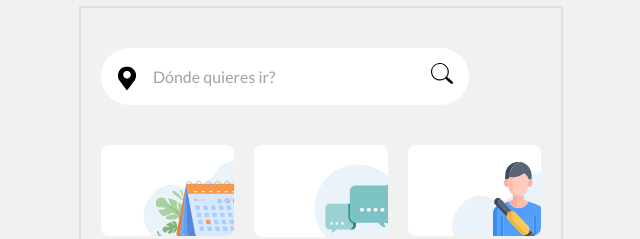
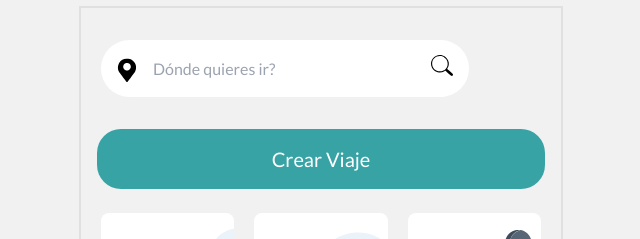
Before and after one commit to ISPP-Grupo5/BugaLink, a Next.js app in the folder bugalink-frontend/: page / in a window 1280 px wide. Shown: the top 239 px of the page, without its empty margins (319-959 px from the left). Built offline with nearby package versions, Linux system fonts and the light colour scheme; no server answers.

Commit message:
feat: Add Direct and Individual Trips

```diff
--- /dev/null
+++ b/bugalink-frontend/components/buttons/Option/index.tsx
@@ -0,0 +1,72 @@
+import Menu from '@mui/material/Menu';
+import MenuItem from '@mui/material/MenuItem';
+import Link from 'next/link';
+import { useState } from 'react';
+
+type Params = {
+  text: string;
+  className?: string;
+  Option1: string;
+  Option2: string;
+  isLink: boolean;
+  linkOption1?: string;
+  linkOption2?: string;
+};
+
+export default function OptionButton({
+  text,
+  className,
+  Option1,
+  Option2,
+  isLink,
+  linkOption1,
+  linkOption2,
+}: Params) {
+  const [anchorEl, setAnchorEl] = useState(null);
+  const open = Boolean(anchorEl);
+
+  const handleClick = (event: React.MouseEvent<HTMLButtonElement>) => {
+    setAnchorEl(event.currentTarget);
+  };
+  const handleClose = () => {
+    setAnchorEl(null);
+  };
+
+  return (
+    <span className={`${className}`}>
+      <button
+        className="w-full rounded-3xl bg-turquoise py-4 px-8 text-center text-xl text-white"
+        onClick={handleClick}
+      >
+        {text}
+      </button>
+      <Menu
+        transformOrigin={{ horizontal: 'center', vertical: 'bottom' }}
+        anchorOrigin={{ horizontal: 'center', vertical: 'top' }}
+        anchorEl={anchorEl}
+        open={open}
+        onClose={handleClose}
+        MenuListProps={{
+          'aria-labelledby': 'basic-button',
+        }}
+      >
+        {isLink === true && (
+          <span>
+            <Link href={linkOption1}>
+              <MenuItem onClick={handleClose}>{Option1}</MenuItem>
+            </Link>
+            <Link href={linkOption2}>
+              <MenuItem onClick={handleClose}>{Option2}</MenuItem>
+            </Link>
+          </span>
+        )}
+        {isLink === false && (
+          <span>
+            <MenuItem onClick={handleClose}>{Option1}</MenuItem>
+            <MenuItem onClick={handleClose}>{Option2}</MenuItem>
+          </span>
+        )}
+      </Menu>
+    </span>
+  );
+}
--- a/bugalink-frontend/components/pages/routines/common/index.tsx
+++ b/bugalink-frontend/components/pages/routines/common/index.tsx
@@ -140,9 +140,15 @@ export default function NewRoutine({
                   )
                 }
               />
+              <div className='flex flex-row space-x-4 items-center place-content-center mt-2'>
+                <input type="checkbox" className='w-5 h-5'/>
+                <label className='text-xl font-bold'>No repetir el viaje</label>
+              </div>
+
             </div>
+
           )}
-          <CTAButton className="mt-6 w-full" text="CREAR" />
+          <CTAButton className="mt-3 w-full" text="CREAR" />
         </form>
       </div>
     </AnimatedLayout>
--- a/bugalink-frontend/pages/index.tsx
+++ b/bugalink-frontend/pages/index.tsx
@@ -10,6 +10,7 @@ import Link from 'next/link';
 import Destino from 'public/icons/Vista-Principal/destino.svg';
 import { useState } from 'react';
 import Glass from '/public/icons/Vista-Principal/glass.svg';
+import OptionButton from '@/components/buttons/Option';
 
 export default function Home() {
   const [drawerOpen, setDrawerOpen] = useState(false);
@@ -20,7 +21,7 @@ export default function Home() {
   return (
     <AnimatedLayout className="max-h-full overflow-y-scroll">
       <div className="flex flex-col pb-24">
-        <span className="my-10 flex items-center space-x-4 px-4 md:px-5">
+        <span className="my-8 flex items-center space-x-4 px-4 md:px-5">
           <form className="flex w-full items-center rounded-full bg-white px-4 py-3">
             <Destino className="h-5 w-5 flex-none translate-y-0.5 scale-125 fill-light-turquoise stroke-light-turquoise" />
             <input
@@ -42,6 +43,16 @@ export default function Home() {
           </Link>
         </span>
 
+        <OptionButton
+          text="Crear Viaje"
+          className="mx-auto h-1/6 w-full mb-6 px-4"
+          Option1="Como Pasajero"
+          Option2="Como Conductor"
+          isLink={true}
+          linkOption1="/users/273932t8437/routines/passenger/new"
+          linkOption2="/users/273932t8437/routines/driver/new"
+        />
+
         <span className="flex w-full justify-between space-x-5 px-4 md:px-5">
           <SquareRoutinesButton />
           <SquareChatsButton />
@@ -55,6 +66,7 @@ export default function Home() {
           </Link>
         </span>
         <UpcomingTripsCarousel />
+
         <span className="mt-4 flex flex-col px-4 md:px-5">
           <p className="mb-2 text-left text-xl font-semibold">
             Viajes guardados
@@ -65,6 +77,7 @@ export default function Home() {
             ¡Guárdalo y aparecerá aquí!
           </div>
         </span>
+
       </div>
       <RecommendationsDrawer open={drawerOpen} setOpen={setDrawerOpen} />
     </AnimatedLayout>
--- a/bugalink-frontend/pages/ride/[id]/detailsTwo.tsx
+++ b/bugalink-frontend/pages/ride/[id]/detailsTwo.tsx
@@ -1,5 +1,4 @@
 import { BackButtonText } from '@/components/buttons/Back';
-import CTAButton from '@/components/buttons/CTA';
 import PlusMinusCounter from '@/components/buttons/PlusMinusCounter';
 import AnimatedLayout from '@/components/layouts/animated';
 import MapPreview from '@/components/maps/mapPreview';
@@ -7,6 +6,7 @@ import ProfileHeader from '@/components/ProfileHeader';
 import TripDetails from '@/components/TripDetails';
 import useMapCoordinates from '@/hooks/useMapCoordinates';
 import { useState } from 'react';
+import OptionButton from '@/components/buttons/Option';
 
 const MIN_RESERVED_SEATS = 1;
 const MAX_RESERVED_SEATS = 8; // TODO: Get max free seats the driver offers from the backend
@@ -76,7 +76,7 @@ export default function DetailsTwo() {
           name="Jesús Marchena"
           rating="4.8"
           numberOfRatings="14"
-          photo='/assets/avatar.png'
+          photo="/assets/avatar.png"
         />
         <div className="flex flex-row">
           <p className="font-normal text-dark-turquoise">
@@ -91,7 +91,13 @@ export default function DetailsTwo() {
           <p className="text-md font-normal">Precio total</p>
           <p className="text-3xl font-bold">4,00€</p>
         </div>
-        <CTAButton className="w-2/3" text={'SOLICITAR'} />
+        <OptionButton
+          text="SOLICITAR"
+          Option1="Recurentemente"
+          Option2="De manera Individual"
+          className="w-2/3"
+          isLink={false}
+        />
       </div>
     </AnimatedLayout>
   );
```
Also changed, not shown: bugalink-frontend/pages/users/[id]/routines/index.tsx (line endings or trailing spaces).
